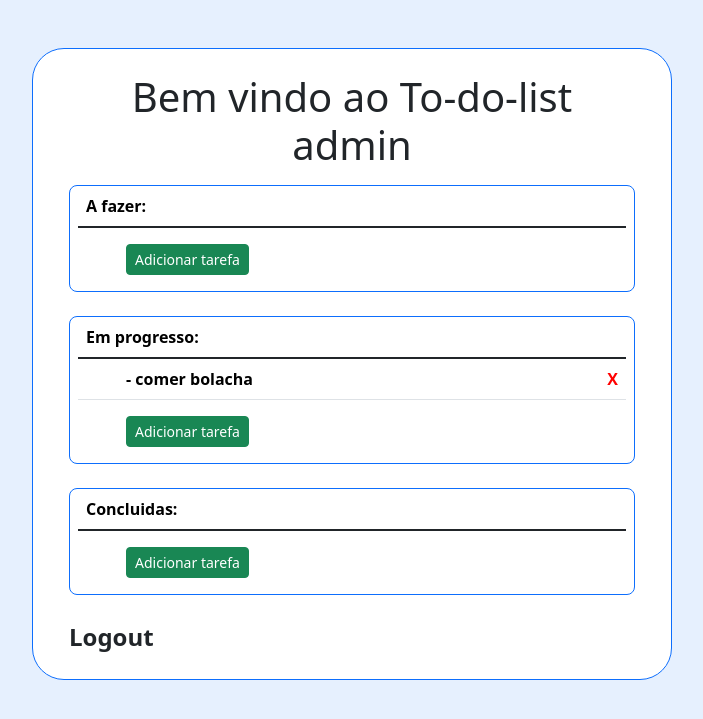
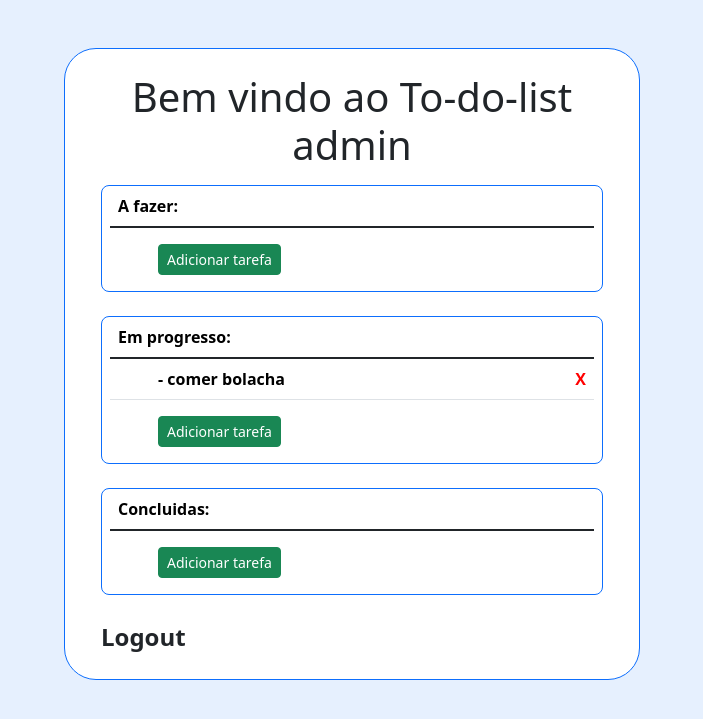
Before and after one commit to Limaster98/to-do-list-project, a Flask app: page /dashboard/ in a window 1280 px wide. Shown: the top 719 px of the page, without its empty margins (288-991 px from the left). Run offline with Flask 3, Linux system fonts and the light colour scheme; a user stored in the database is signed in; lists and menus that the app fills with data are empty.

Commit message:
feat: adjusting the width of the template container

```diff
--- a/templates/base.html
+++ b/templates/base.html
@@ -7,7 +7,7 @@
     <link href="https://cdn.jsdelivr.net/npm/bootstrap@5.3.8/dist/css/bootstrap.min.css" rel="stylesheet" integrity="sha384-sRIl4kxILFvY47J16cr9ZwB07vP4J8+LH7qKQnuqkuIAvNWLzeN8tE5YBujZqJLB" crossorigin="anonymous">
 </head>
 <body class="bg-primary bg-opacity-10">
-    <div class="bg-white container border border-primary rounded-5 mt-5 d-flex flex-column justify-content-center w-50" style="min-height: 300px;">
+    <div class="bg-white container border border-primary rounded-5 mt-5 d-flex flex-column justify-content-center" style="width: 45%; min-height: 300px;">
         {% block content %}{% endblock %}
     </div>
     <script src="https://cdn.jsdelivr.net/npm/bootstrap@5.3.8/dist/js/bootstrap.bundle.min.js" integrity="sha384-FKyoEForCGlyvwx9Hj09JcYn3nv7wiPVlz7YYwJrWVcXK/BmnVDxM+D2scQbITxI" crossorigin="anonymous"></script>
```
